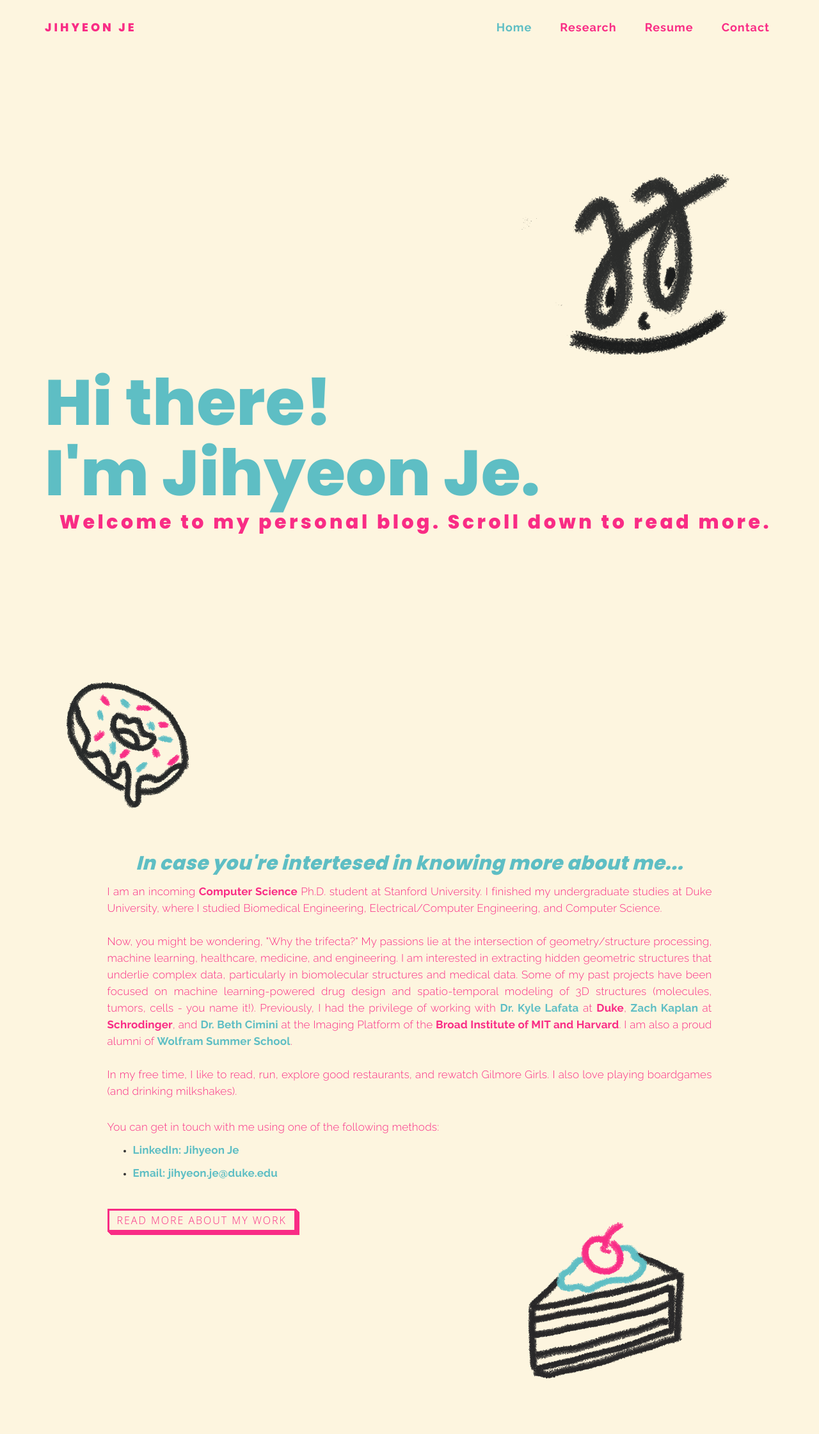
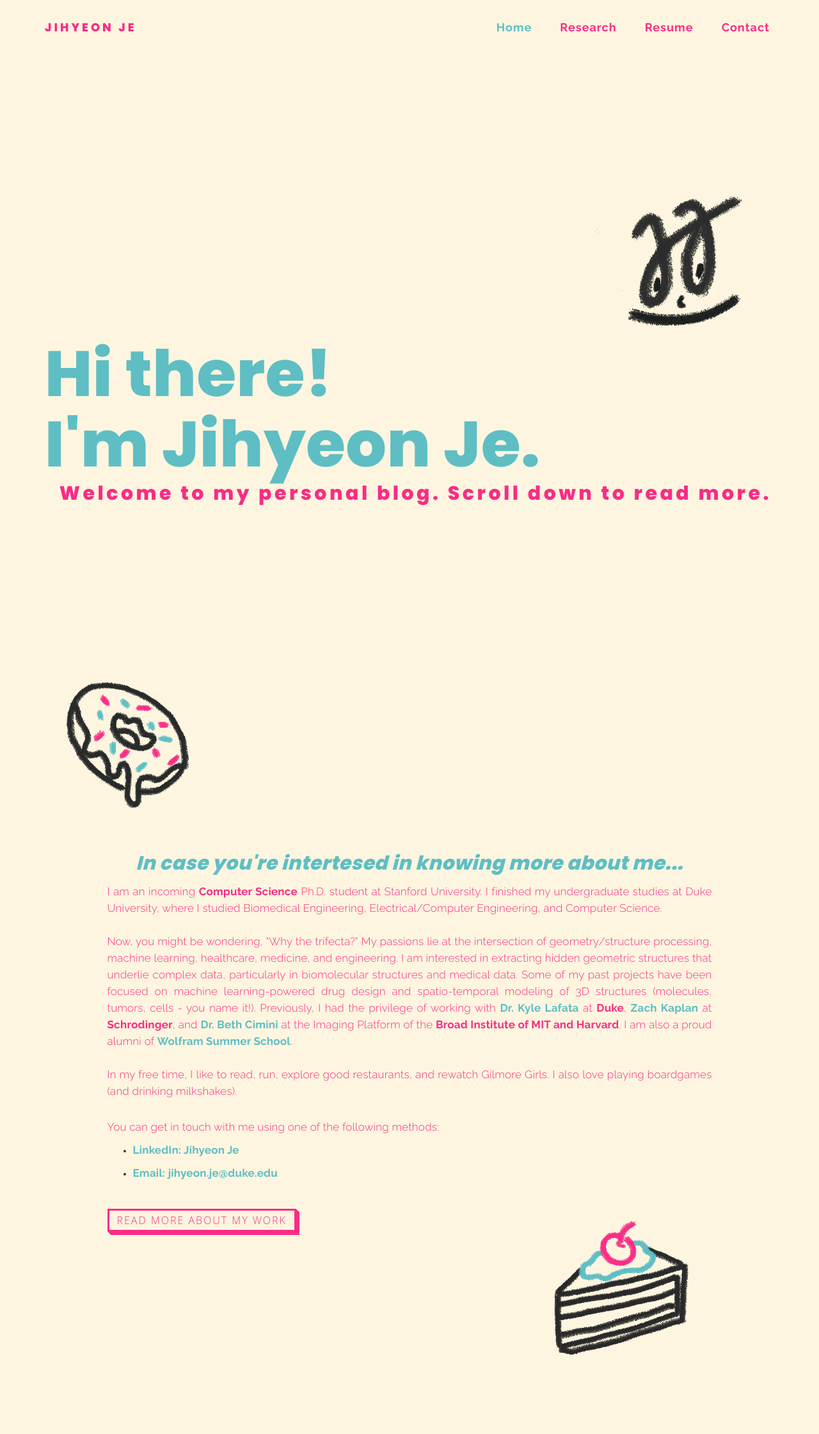
Before and after one commit to rpraka/JihyeonJe.com, a Jekyll site: the page index.html, which Jekyll copies as it is, in a window 1280 px wide. Shown: the whole page at 64% size. Built offline with Jekyll 4.4.1, drawn with Linux system fonts in a browser that asks for light colours; after the commit the page ends 2203 px from its top, so only the background shows below that.

Commit message:
Update index.html

```diff
--- a/index.html
+++ b/index.html
@@ -110,7 +110,7 @@ http://www.tooplate.com/view/2085-neuron
 
 <section id="home" class="main-home parallax-section">
      <div class="container">
-          <img src="images/finfin.png" style="width: 35%; height: 35%;" ALIGN="right"  />
+          <img src="images/finfin.png" style="width: 25%; height: 25%;" ALIGN="right"  />
 
           <div class="row">
                <div class="col-md-12 col-sm-12">
@@ -156,7 +156,7 @@ http://www.tooplate.com/view/2085-neuron
                                  <li> <p><a href="https://www.linkedin.com/in/jihyeon-je/"><b>LinkedIn: Jihyeon Je</b></a></p></li>
                                  <li> <p><a href="mailto: jj271@duke.edu"><b>Email: jihyeon.je@duke.edu</b></a></p></li>
                               </ul><br><br>
-                              <img src="images/cake.png" style="width: 35%; height: 35%;" ALIGN="right" />
+                              <img src="images/cake.png" style="width: 30%; height: 30%;" ALIGN="right" />
                               <a href="about.html" class="button-54">Read more about my work</a>
                          </div>
                     </div>
```
